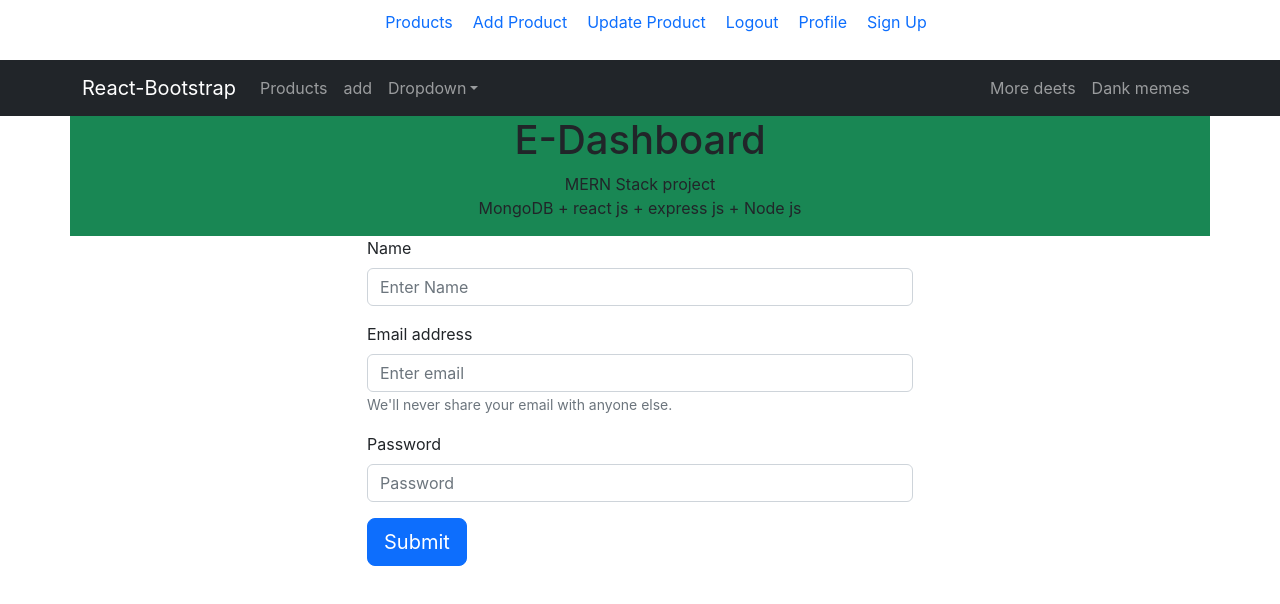
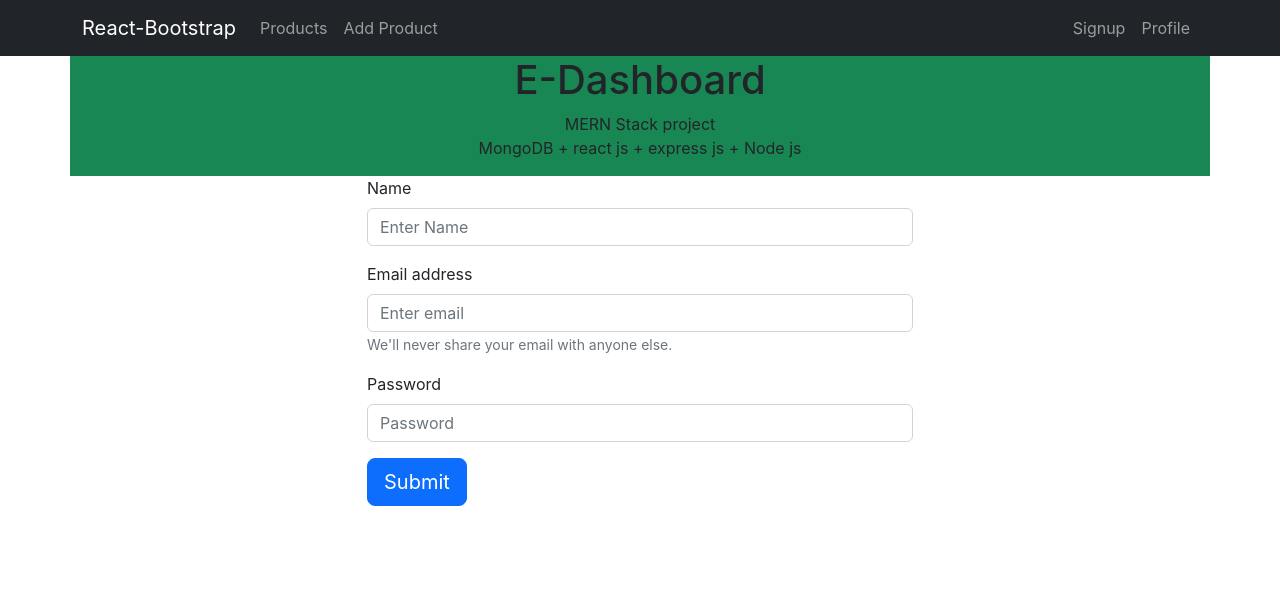
Before and after one commit to mdhamidulislamT/mern-stack-crud, a React (Create React App) app in the folder front-end/: page /signup in a window 1280 px wide. Shown: the top 604 px of the page. Built offline with nearby package versions, Linux system fonts and the light colour scheme.

Commit message:
login done

```diff
--- a/front-end/src/App.js
+++ b/front-end/src/App.js
@@ -6,6 +6,7 @@ import Add from "./products/Add";
 import Edit from "./products/Edit";
 import SignUp from "./products/SignUp";
 import Header2 from "./Header2";
+import PrivateComponent from "./components/PrivateComponent";
 
 
 
@@ -13,14 +14,15 @@ function App() {
   return (
 
       <BrowserRouter>
-        <Header />
         <Header2 />
         <Routes>
+          <Route element={<PrivateComponent/>} >
           <Route path="/" element={<List />} />
           <Route path="/add" element={<Add />} />
           <Route path="/edit" element={<Edit />} />
           <Route path="/logout" element={<h1>logout compoenent</h1>} />
           <Route path="/profile" element={<h1> profile compoenent</h1>} />
+          </Route>
           <Route path="/signup" element={<SignUp />} />
         </Routes>
       </BrowserRouter>
--- a/front-end/src/Header2.js
+++ b/front-end/src/Header2.js
@@ -1,37 +1,32 @@
-import Container from 'react-bootstrap/Container';
-import Nav from 'react-bootstrap/Nav';
-import Navbar from 'react-bootstrap/Navbar';
-import NavDropdown from 'react-bootstrap/NavDropdown';
+import Container from "react-bootstrap/Container";
+import Nav from "react-bootstrap/Nav";
+import Navbar from "react-bootstrap/Navbar";
+import NavDropdown from "react-bootstrap/NavDropdown";
+import { useNavigate } from "react-router-dom";
 
 function Header2() {
+
+  const auth = localStorage.getItem('user');
+  const navigate = useNavigate();
+  const logout=()=>{
+      localStorage.clear();
+      navigate('/signup');
+  }
+
   return (
     <Navbar collapseOnSelect expand="lg" bg="dark" variant="dark">
       <Container>
-        <Navbar.Brand href="#home">React-Bootstrap</Navbar.Brand>
+        <Navbar.Brand href="/">React-Bootstrap</Navbar.Brand>
         <Navbar.Toggle aria-controls="responsive-navbar-nav" />
         <Navbar.Collapse id="responsive-navbar-nav">
           <Nav className="me-auto">
-
-            <Nav.Link to="/" > Products </Nav.Link>
-            <Nav.Link href="/add">add </Nav.Link>
-
-            <NavDropdown title="Dropdown" id="collasible-nav-dropdown">
-              <NavDropdown.Item href="#action/3.1">Action</NavDropdown.Item>
-              <NavDropdown.Item href="#action/3.2">
-                Another action
-              </NavDropdown.Item>
-              <NavDropdown.Item href="#action/3.3">Something</NavDropdown.Item>
-              <NavDropdown.Divider />
-              <NavDropdown.Item href="#action/3.4">
-                Separated link
-              </NavDropdown.Item>
-            </NavDropdown>
+            <Nav.Link to="/"> Products </Nav.Link>
+            <Nav.Link href="/add"> Add Product </Nav.Link>
           </Nav>
           <Nav>
-            <Nav.Link href="#deets">More deets</Nav.Link>
-            <Nav.Link eventKey={2} href="#memes">
-              Dank memes
-            </Nav.Link>
+            { auth ? <Nav.Link onClick={logout} href="/signup"> Logout </Nav.Link> :
+            <Nav.Link href="/signup"> Signup </Nav.Link> }
+            <Nav.Link href="/profile"> Profile</Nav.Link>
           </Nav>
         </Navbar.Collapse>
       </Container>
--- /dev/null
+++ b/front-end/src/components/PrivateComponent.js
@@ -0,0 +1,8 @@
+import { Outlet, Navigate } from "react-router-dom";
+
+const PrivateComponent=()=> {
+  const auth = localStorage.getItem('user');
+  return auth ? <Outlet /> :<Navigate to="signup" />
+}
+
+export default PrivateComponent;
--- a/front-end/src/products/SignUp.js
+++ b/front-end/src/products/SignUp.js
@@ -3,7 +3,7 @@ import Row from "react-bootstrap/Row";
 import Col from "react-bootstrap/Col";
 import Form from "react-bootstrap/Form";
 import Button from "react-bootstrap/Button";
-import { useState } from "react";
+import { useEffect, useState } from "react";
 import { json, useNavigate } from "react-router-dom";
 
 function SignUp() {
@@ -11,6 +11,14 @@ function SignUp() {
   const [email, setEmail] = useState("");
   const [password, setPassword] = useState("");
   const navigate = useNavigate();
+
+  useEffect(()=>{
+    const auth = localStorage.getItem('user');
+    if (auth) {
+      navigate('/');
+    }
+
+  },[])
 
 
   // Create a new user of data
@@ -23,11 +31,8 @@ function SignUp() {
       },
     });
     const result = await response.json();
-    console.log(result);
-    //setData([...data, json]);
-    setName('');
-    setEmail('');
-    setPassword('');
+    navigate('/');
+    localStorage.setItem('user', JSON.stringify(result))
   };
 
   return (
```
